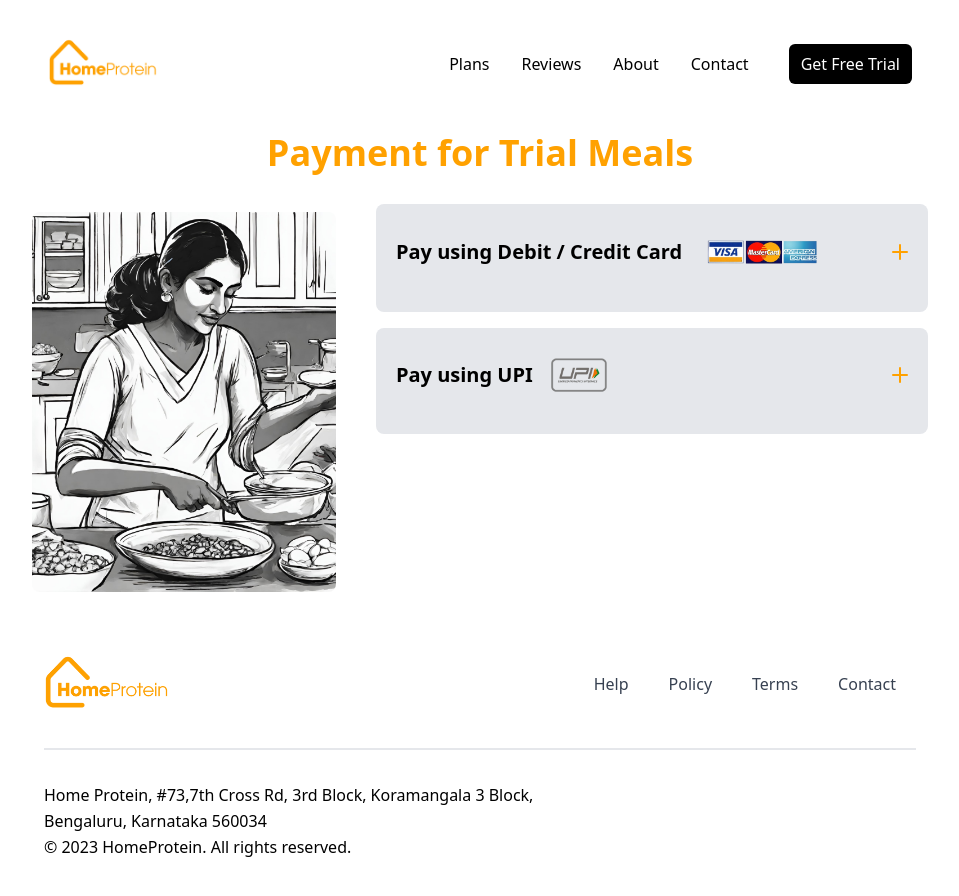
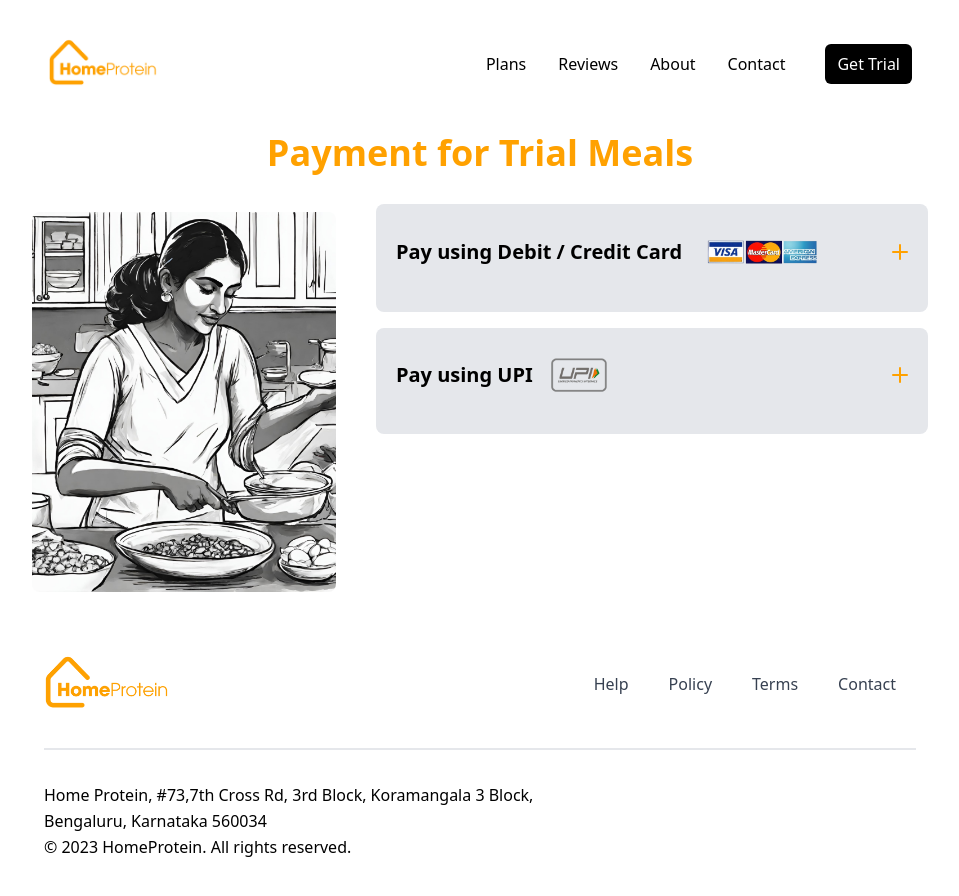
Before and after one commit to DanishQ1011/homeprotein, a Next.js app: page /payment in a window 1280 px wide. Shown: the top 896 px of the page, without its empty margins (160-1119 px from the left). Built offline with nearby package versions, Linux system fonts and the light colour scheme.

Commit message:
Update Navbar.jsx

```diff
--- a/src/components/Navbar.jsx
+++ b/src/components/Navbar.jsx
@@ -38,7 +38,7 @@
 
                     <a href="https://show.forms.app/devnm21/subscription-trial" target="_blank" rel="noopener noreferrer">
                         <button className="px-3 py-2 bg-black text-white rounded-md">
-                            Get Free Trial
+                        Get Trial
                         </button>
                     </a>
                 </div>
@@ -72,7 +72,7 @@
                 </ol>
                 <a href="https://show.forms.app/devnm21/subscription-trial" target="_blank" rel="noopener noreferrer">
                     <button className="mt-6 px-3 py-2 w-full bg-black text-white rounded-md">
-                    Get Free Trial
+                    Get Trial
                     </button>
                 </a>
                 </div>
```
